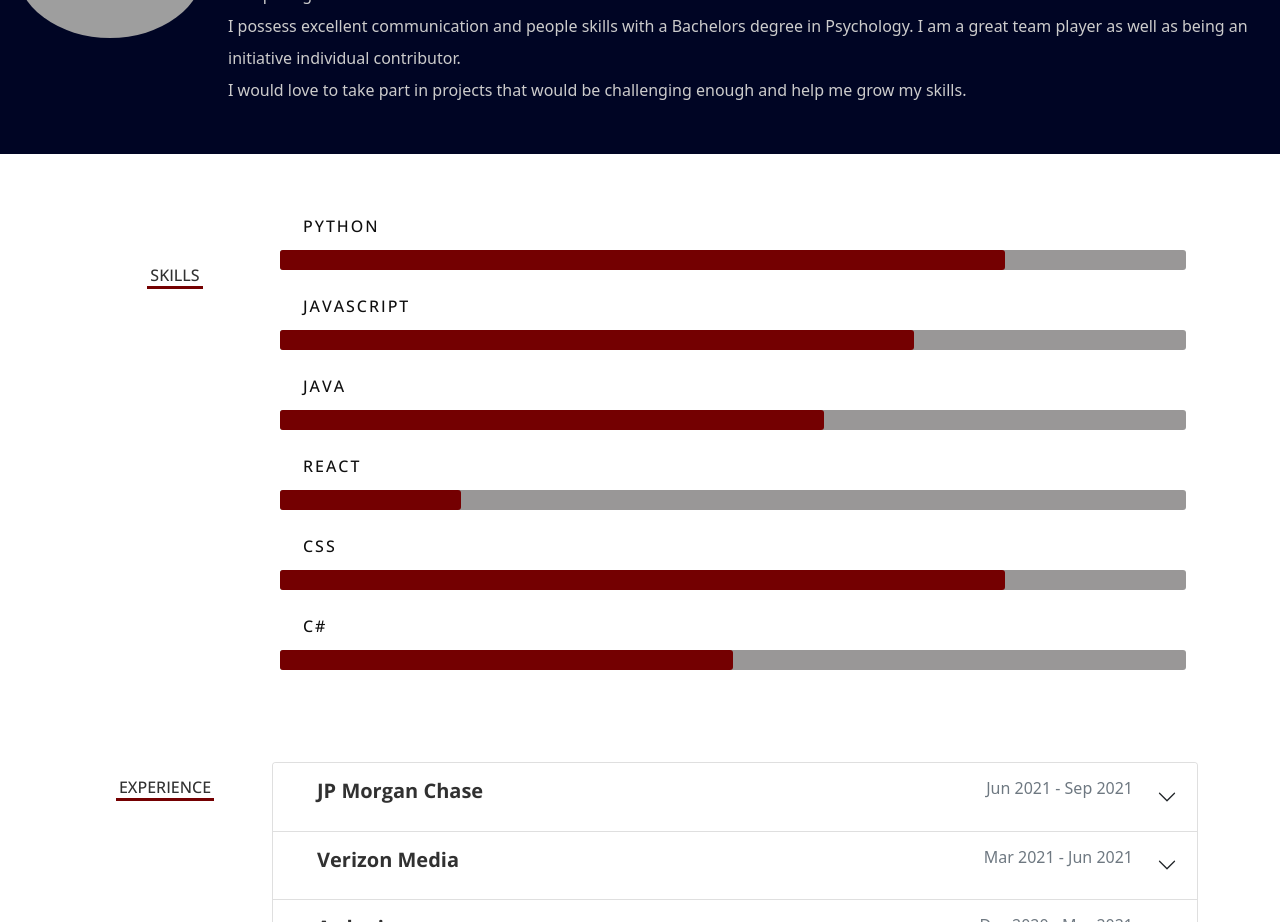
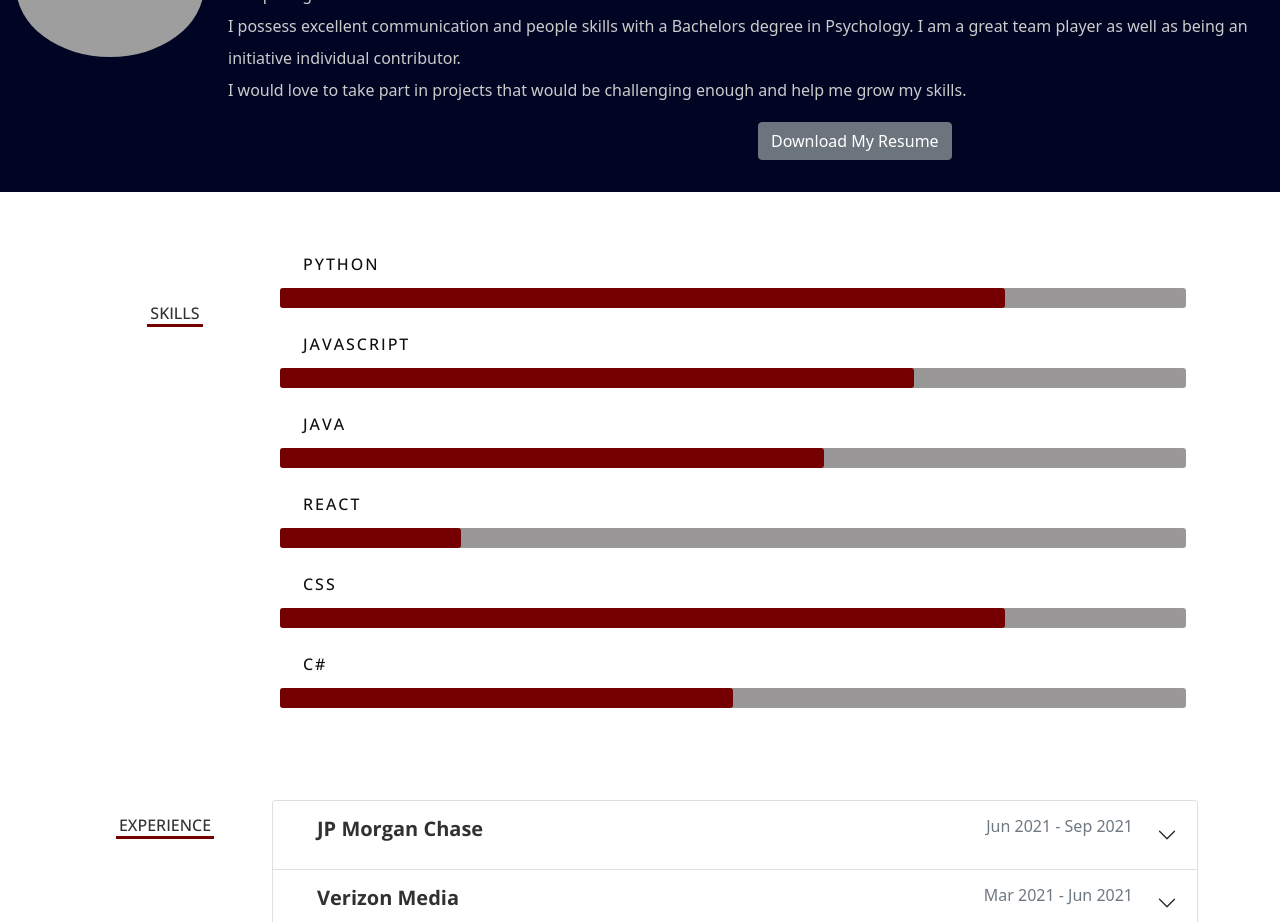
Before and after one commit to Iryna-Slynko/iryna-slynko-personal-website, a React (Create React App) app: page / in a window 1280 px wide. Shown: the part 1080-2002 px from the top of the page. Built offline with nearby package versions, Linux system fonts and the light colour scheme; grey boxes are pictures that could not be loaded.

Commit message:
Add link to download resume

```diff
--- a/src/components/About.tsx
+++ b/src/components/About.tsx
@@ -3,6 +3,7 @@ import Image from 'react-bootstrap/Image';
 import Row from 'react-bootstrap/Row';
 import Col from 'react-bootstrap/Col';
 import myphoto from "../images/hero10.jpg"
+import { Button } from 'react-bootstrap';
 
 export default function About() {
   return (
@@ -25,6 +26,13 @@ export default function About() {
       <br />
       I would love to take part in projects that would be challenging enough and help me grow my skills.
       </p>
+      <Row>
+        <Col>
+        </Col>
+        <Col>
+          <Button variant="secondary" href="Iryna-Slynko.pdf" target='_blank'>Download My Resume</Button>
+        </Col>
+      </Row>
       </Col>
     </Row>
     </section>
```
Also changed, not shown: 1 other file (tests, documents, lock files or other folders).
